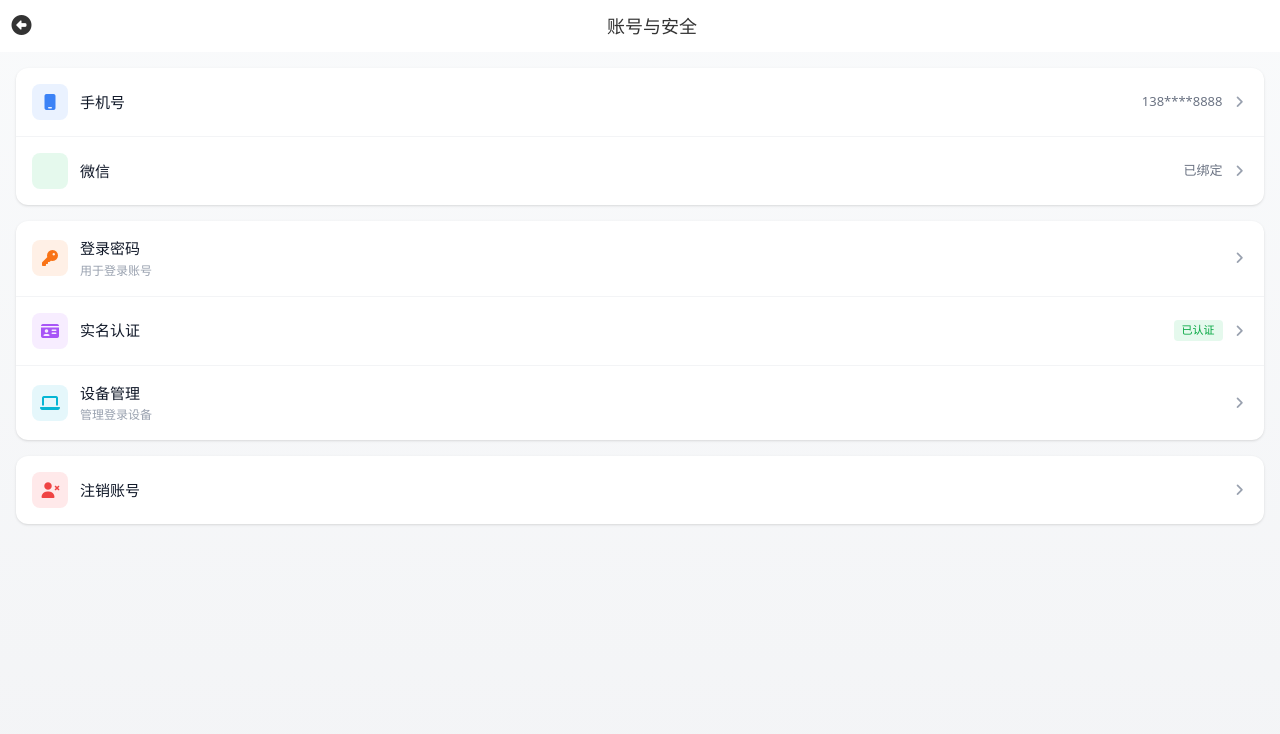
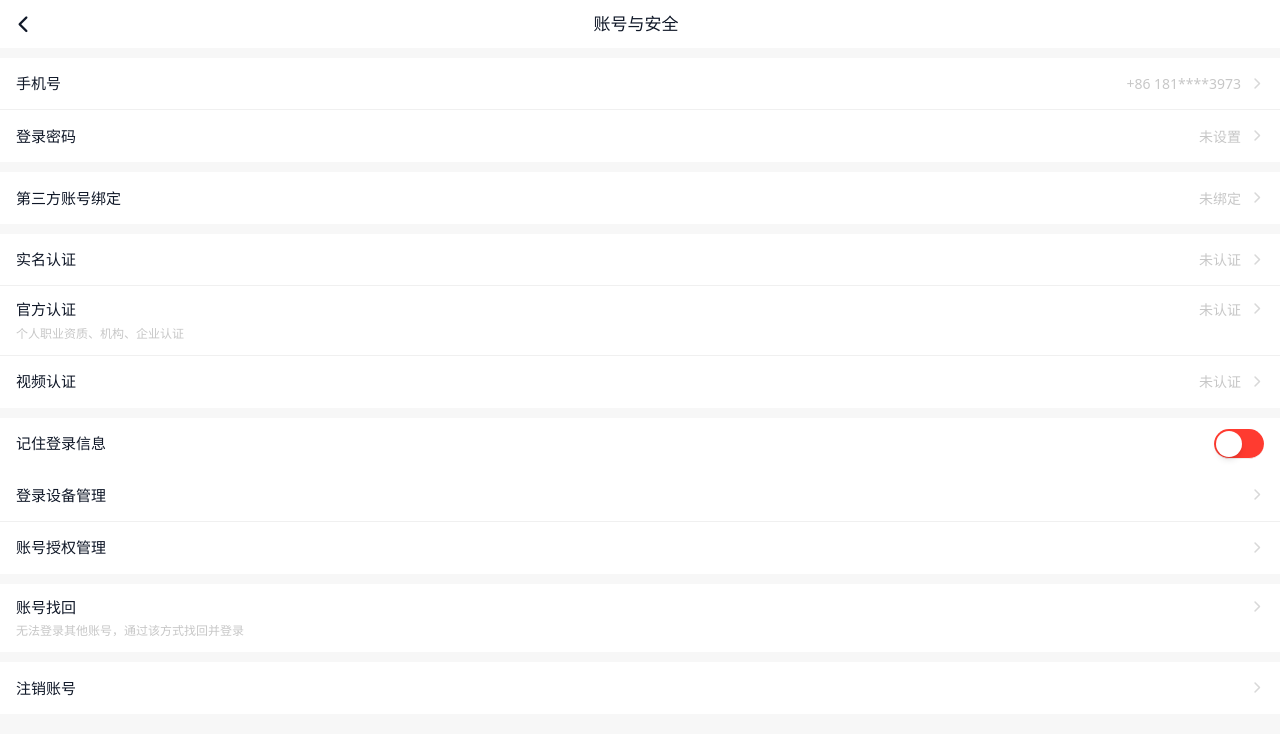
Before and after one commit to RosyDawns/hxs-demo1, a Vue app: page /account-security in a window 1280 px wide. Shown: the top 734 px of the page. Built offline with nearby package versions, Linux system fonts and the light colour scheme; a web font is replaced by a local one.

Commit message:
add(project): 修改账号与安全页面

```diff
--- a/src/views/AccountSecurityPage.vue
+++ b/src/views/AccountSecurityPage.vue
@@ -1,75 +1,164 @@
 <template>
-  <div class="page flex flex-col h-screen" id="page-account-security">
-    <CommonHeader :bg-color="'#ffffff'">
-      <template #center>
-        <h2 class="text-lg font-medium">账号与安全</h2>
-      </template>
-    </CommonHeader>
+  <div class="page flex flex-col h-screen bg-[#f7f7f7]">
+    <!-- 顶部导航栏 -->
+    <header
+      class="fixed top-0 left-0 right-0 h-12 bg-white flex items-center px-3 z-50"
+    >
+      <button
+        @click="$router.back()"
+        class="w-10 h-10 flex items-center justify-center -ml-2"
+      >
+        <i class="fa-solid fa-chevron-left text-gray-900 text-[18px]"></i>
+      </button>
+      <h1
+        class="flex-1 text-center text-[17px] font-medium text-gray-900 -ml-10"
+      >
+        账号与安全
+      </h1>
+    </header>
 
-    <main class="flex-1 overflow-y-auto pt-13 bg-gradient-to-b from-gray-50 to-gray-100 pb-4">
-      <!-- 账号信息 -->
-      <div class="mx-4 mt-4 bg-white rounded-xl shadow-sm overflow-hidden">
-        <div v-for="(item, index) in accountInfo"
-             :key="index"
-             class="flex items-center justify-between px-4 py-4 cursor-pointer active:bg-gray-50 transition"
-             :class="{ 'border-b border-gray-100': index !== accountInfo.length - 1 }"
-             @click="handleItemClick(item)">
-          <div class="flex items-center gap-3">
-            <div class="w-9 h-9 rounded-lg flex items-center justify-center"
-                 :class="item.iconBg">
-              <i :class="item.icon" class="text-base" :style="{ color: item.iconColor }"></i>
-            </div>
-            <span class="text-[15px] text-gray-900 font-medium">{{ item.label }}</span>
+    <!-- 主内容区 -->
+    <main class="flex-1 overflow-y-auto pt-12 pb-16 bg-[#f7f7f7]">
+      <div class="bg-white mt-2.5">
+        <div
+          class="flex items-center justify-between px-4 h-[52px] active:bg-gray-50 transition cursor-pointer border-b border-[#f0f0f0]"
+          @click="handleItemClick('phone')"
+        >
+          <span class="text-[15px] text-gray-900 font-normal">手机号</span>
+          <div class="flex items-center gap-2">
+            <span class="text-[14px] text-[#c7c7c7]">+86 181****3973</span>
+            <i class="fa-solid fa-chevron-right text-[#d8d8d8] text-[12px]"></i>
           </div>
+        </div>
+        <div
+          class="flex items-center justify-between px-4 h-[52px] active:bg-gray-50 transition cursor-pointer"
+          @click="handleItemClick('password')"
+        >
+          <span class="text-[15px] text-gray-900 font-normal">登录密码</span>
           <div class="flex items-center gap-2">
-            <span class="text-[13px] text-gray-500">{{ item.value }}</span>
-            <i class="fa-solid fa-angle-right text-gray-400 text-sm"></i>
+            <span class="text-[14px] text-[#c7c7c7]">未设置</span>
+            <i class="fa-solid fa-chevron-right text-[#d8d8d8] text-[12px]"></i>
           </div>
         </div>
       </div>
 
-      <!-- 安全设置 -->
-      <div class="mx-4 mt-4 bg-white rounded-xl shadow-sm overflow-hidden">
-        <div v-for="(item, index) in securitySettings"
-             :key="index"
-             class="flex items-center justify-between px-4 py-4 cursor-pointer active:bg-gray-50 transition"
-             :class="{ 'border-b border-gray-100': index !== securitySettings.length - 1 }"
-             @click="handleItemClick(item)">
-          <div class="flex items-center gap-3">
-            <div class="w-9 h-9 rounded-lg flex items-center justify-center"
-                 :class="item.iconBg">
-              <i :class="item.icon" class="text-base" :style="{ color: item.iconColor }"></i>
-            </div>
-            <div>
-              <div class="text-[15px] text-gray-900 font-medium">{{ item.label }}</div>
-              <div v-if="item.desc" class="text-[12px] text-gray-400 mt-0.5">{{ item.desc }}</div>
-            </div>
-          </div>
+      <div class="bg-white mt-2.5">
+        <div
+          class="flex items-center justify-between px-4 h-[52px] active:bg-gray-50 transition cursor-pointer"
+          @click="handleItemClick('third-party')"
+        >
+          <span class="text-[15px] text-gray-900 font-normal"
+            >第三方账号绑定</span
+          >
           <div class="flex items-center gap-2">
-            <span v-if="item.status" class="px-2 py-0.5 text-[11px] rounded"
-                  :class="item.status === '已认证' ? 'bg-green-500/10 text-green-600' : 'bg-orange-500/10 text-orange-600'">
-              {{ item.status }}
-            </span>
-            <i class="fa-solid fa-angle-right text-gray-400 text-sm"></i>
+            <span class="text-[14px] text-[#c7c7c7]">未绑定</span>
+            <i class="fa-solid fa-chevron-right text-[#d8d8d8] text-[12px]"></i>
           </div>
         </div>
       </div>
 
-      <!-- 其他 -->
-      <div class="mx-4 mt-4 bg-white rounded-xl shadow-sm overflow-hidden">
-        <div v-for="(item, index) in otherSettings"
-             :key="index"
-             class="flex items-center justify-between px-4 py-4 cursor-pointer active:bg-gray-50 transition"
-             :class="{ 'border-b border-gray-100': index !== otherSettings.length - 1 }"
-             @click="handleItemClick(item)">
-          <div class="flex items-center gap-3">
-            <div class="w-9 h-9 rounded-lg flex items-center justify-center"
-                 :class="item.iconBg">
-              <i :class="item.icon" class="text-base" :style="{ color: item.iconColor }"></i>
+      <div class="bg-white mt-2.5">
+        <div
+          class="flex items-center justify-between px-4 h-[52px] active:bg-gray-50 transition cursor-pointer border-b border-[#f0f0f0]"
+          @click="handleItemClick('real-name')"
+        >
+          <span class="text-[15px] text-gray-900 font-normal">实名认证</span>
+          <div class="flex items-center gap-2">
+            <span class="text-[14px] text-[#c7c7c7]">未认证</span>
+            <i class="fa-solid fa-chevron-right text-[#d8d8d8] text-[12px]"></i>
+          </div>
+        </div>
+        <div
+          class="px-4 py-3 active:bg-gray-50 transition cursor-pointer border-b border-[#f0f0f0]"
+          @click="handleItemClick('official')"
+        >
+          <div class="flex items-center justify-between">
+            <span class="text-[15px] text-gray-900 font-normal">官方认证</span>
+            <div class="flex items-center gap-2">
+              <span class="text-[14px] text-[#c7c7c7]">未认证</span>
+              <i
+                class="fa-solid fa-chevron-right text-[#d8d8d8] text-[12px]"
+              ></i>
             </div>
-            <span class="text-[15px] text-gray-900 font-medium">{{ item.label }}</span>
           </div>
-          <i class="fa-solid fa-angle-right text-gray-400 text-sm"></i>
+          <div class="text-[12px] text-[#c7c7c7] mt-1">
+            个人职业资质、机构、企业认证
+          </div>
+        </div>
+        <div
+          class="flex items-center justify-between px-4 h-[52px] active:bg-gray-50 transition cursor-pointer"
+          @click="handleItemClick('video')"
+        >
+          <span class="text-[15px] text-gray-900 font-normal">视频认证</span>
+          <div class="flex items-center gap-2">
+            <span class="text-[14px] text-[#c7c7c7]">未认证</span>
+            <i class="fa-solid fa-chevron-right text-[#d8d8d8] text-[12px]"></i>
+          </div>
+        </div>
+      </div>
+
+      <div class="bg-white mt-2.5">
+        <div class="flex items-center justify-between px-4 h-[52px]">
+          <span class="text-[15px] text-gray-900 font-normal">
+            记住登录信息
+          </span>
+          <label class="relative inline-block w-[50px] h-[30px]">
+            <input
+              type="checkbox"
+              v-model="rememberLogin"
+              class="sr-only peer"
+            />
+            <div
+              class="w-full h-full bg-[#e5e5e5] rounded-full peer-checked:bg-[#FF3B30] transition-colors duration-200 cursor-pointer border-b border-[#f0f0f0]"
+            >
+              <div
+                class="absolute top-[2px] left-[2px] w-[26px] h-[26px] bg-white rounded-full shadow-md transition-transform duration-200 peer-checked:translate-x-[20px]"
+              ></div>
+            </div>
+          </label>
+        </div>
+        <div
+          class="flex items-center justify-between px-4 h-[52px] active:bg-gray-50 transition cursor-pointer border-b border-[#f0f0f0]"
+          @click="handleItemClick('device')"
+        >
+          <span class="text-[15px] text-gray-900 font-normal">
+            登录设备管理
+          </span>
+          <i class="fa-solid fa-chevron-right text-[#d8d8d8] text-[12px]"></i>
+        </div>
+        <div
+          class="flex items-center justify-between px-4 h-[52px] active:bg-gray-50 transition cursor-pointer"
+          @click="handleItemClick('auth')"
+        >
+          <span class="text-[15px] text-gray-900 font-normal">
+            账号授权管理
+          </span>
+          <i class="fa-solid fa-chevron-right text-[#d8d8d8] text-[12px]"></i>
+        </div>
+      </div>
+
+      <div class="bg-white mt-2.5">
+        <div
+          class="px-4 py-3 active:bg-gray-50 transition cursor-pointer"
+          @click="handleItemClick('recovery')"
+        >
+          <div class="flex items-center justify-between">
+            <span class="text-[15px] text-gray-900 font-normal">账号找回</span>
+            <i class="fa-solid fa-chevron-right text-[#d8d8d8] text-[12px]"></i>
+          </div>
+          <div class="text-[12px] text-[#c7c7c7] mt-1">
+            无法登录其他账号，通过该方式找回并登录
+          </div>
+        </div>
+      </div>
+
+      <div class="bg-white mt-2.5">
+        <div
+          class="flex items-center justify-between px-4 h-[52px] active:bg-gray-50 transition cursor-pointer"
+          @click="handleItemClick('delete')"
+        >
+          <span class="text-[15px] text-gray-900 font-normal">注销账号</span>
+          <i class="fa-solid fa-chevron-right text-[#d8d8d8] text-[12px]"></i>
         </div>
       </div>
     </main>
@@ -77,67 +166,17 @@
 </template>
 
 <script>
-import CommonHeader from "@/components/CommonHeader.vue";
-
 export default {
   name: "AccountSecurityPage",
-  components: {
-    CommonHeader,
-  },
+  components: {},
   data() {
     return {
-      accountInfo: [
-        {
-          label: "手机号",
-          value: "138****8888",
-          icon: "fa-solid fa-mobile",
-          iconBg: "bg-blue-500/10",
-          iconColor: "#3b82f6"
-        },
-        {
-          label: "微信",
-          value: "已绑定",
-          icon: "fa-brands fa-weixin",
-          iconBg: "bg-green-500/10",
-          iconColor: "#10b981"
-        },
-      ],
-      securitySettings: [
-        {
-          label: "登录密码",
-          desc: "用于登录账号",
-          icon: "fa-solid fa-key",
-          iconBg: "bg-orange-500/10",
-          iconColor: "#f97316"
-        },
-        {
-          label: "实名认证",
-          status: "已认证",
-          icon: "fa-solid fa-id-card",
-          iconBg: "bg-purple-500/10",
-          iconColor: "#a855f7"
-        },
-        {
-          label: "设备管理",
-          desc: "管理登录设备",
-          icon: "fa-solid fa-laptop",
-          iconBg: "bg-cyan-500/10",
-          iconColor: "#06b6d4"
-        },
-      ],
-      otherSettings: [
-        {
-          label: "注销账号",
-          icon: "fa-solid fa-user-xmark",
-          iconBg: "bg-red-500/10",
-          iconColor: "#ef4444"
-        },
-      ],
+      rememberLogin: true,
     };
   },
   methods: {
-    handleItemClick(item) {
-      console.log("点击", item.label);
+    handleItemClick(key) {
+      console.log("点击", key);
     },
   },
 };
--- a/src/views/ProfilePage.vue
+++ b/src/views/ProfilePage.vue
@@ -23,15 +23,15 @@
       <div class="flex justify-center py-7">
         <div class="relative">
           <img
-            src="https://picsum.photos/id/20/200/200"
+            src="@images/img-15.jpg"
             class="w-[90px] h-[90px] rounded-full object-cover"
             alt="头像"
           />
           <button
-            class="absolute right-[2px] bottom-[2px] w-[20px] h-[20px] rounded-full bg-white shadow-md flex items-center justify-center border-2 border-white"
+            class="absolute right-[2px] bottom-[2px] w-[20px] h-[20px] rounded-full bg-black shadow-md flex items-center justify-center"
             @click="handleAvatarClick"
           >
-            <i class="fa-solid fa-camera text-gray-500 text-[10px]"></i>
+            <i class="fa-solid fa-camera text-white text-[10px]"></i>
           </button>
         </div>
       </div>
```
